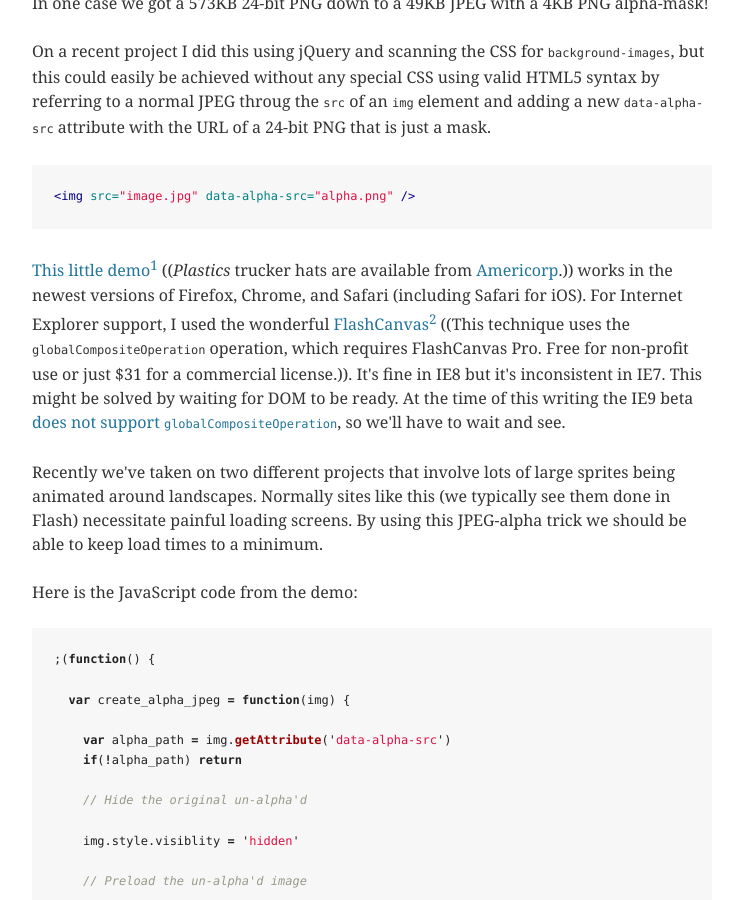
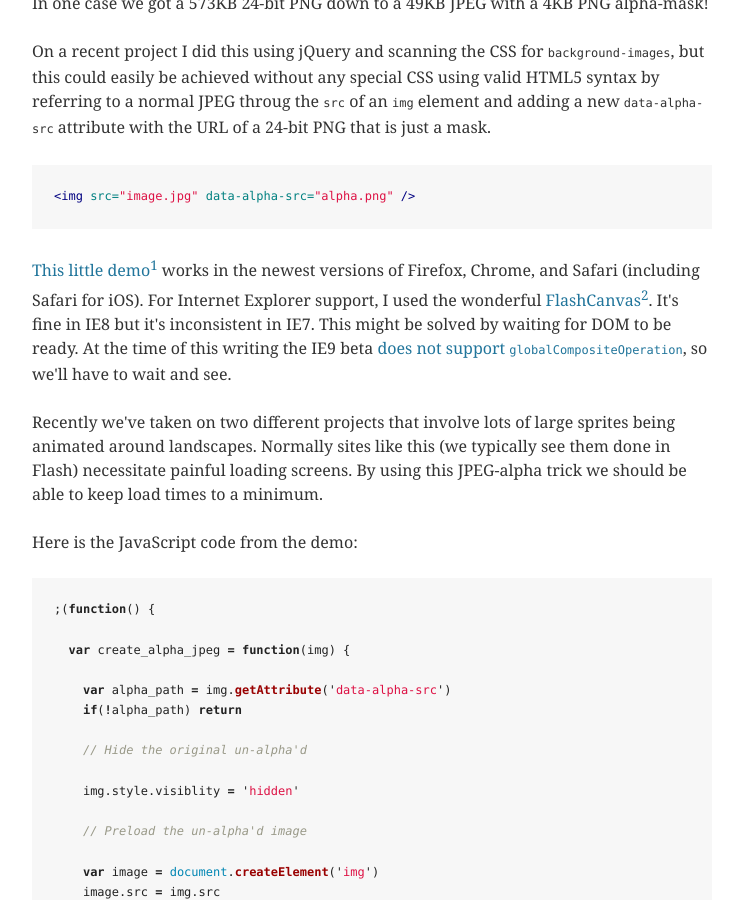
Before and after one commit to jackadam/jackadam.github.com, a Jekyll site: the page built from _posts/2010-10-04-alpha-jpegs.html, in a window 1280 px wide and 900 px high, scrolled down 378 px. Shown: the whole window, without its empty margins (268-1006 px from the left). Built offline with Jekyll 4.4.1, drawn with Linux system fonts in a browser that asks for light colours; comment, search, counter and statistics services are not loaded.

Commit message:
Fixed footnoting mistake in a post.

```diff
--- a/_posts/2010-10-04-alpha-jpegs.html
+++ b/_posts/2010-10-04-alpha-jpegs.html
@@ -10,7 +10,7 @@ published: true
 <p>I combined them using an HTML5 <code>canvas</code> element and then inserted into the DOM. The results look the same as using a normal 24-bit PNG but are one-half to one-sixth the size. In one case we got a 573KB 24-bit PNG down to a 49KB JPEG with a 4KB PNG alpha-mask!</p>
 <p>On a recent project I did this using jQuery and scanning the CSS for <code>background-images</code>, but this could easily be achieved without any special CSS using valid HTML5 syntax by referring to a normal JPEG throug the <code>src</code> of an <code>img</code> element and adding a new <code>data-alpha-src</code> attribute with the URL of a 24-bit PNG that is just a mask.</p>
 {% highlight html %}<img src="image.jpg" data-alpha-src="alpha.png" />{% endhighlight %}
-<p><a href="http://demos.jackadam.net/alpha_jpeg/">This little demo</a><sup><a href="#footnote_0_7" id="identifier_0_7" class="footnote-link footnote-identifier-link" title="Plastics trucker hats are available from Americorp.">1</a></sup> ((<em>Plastics</em> trucker hats are available from <a href="http://www.cafepress.com/americorp">Americorp</a>.)) works in the newest versions of Firefox, Chrome, and Safari (including Safari for iOS). For Internet Explorer support, I used the wonderful <a href="http://flashcanvas.net">FlashCanvas</a><sup><a href="#footnote_1_7" id="identifier_1_7" class="footnote-link footnote-identifier-link" title="This technique uses the globalCompositeOperation operation, which requires FlashCanvas Pro. Free for non-profit use or just $31 for a commercial license.">2</a></sup> ((This technique uses the <code>globalCompositeOperation</code> operation, which requires FlashCanvas Pro. Free for non-profit use or just $31 for a commercial license.)). It's fine in IE8 but it's inconsistent in IE7. This might be solved by waiting for DOM to be ready. At the time of this writing the IE9 beta <a href="http://ie.microsoft.com/testdrive/info/ReleaseNotes/Default.html#WhatsNew">does not support <code>globalCompositeOperation</code></a>, so we'll have to wait and see.</p>
+<p><a href="http://demos.jackadam.net/alpha_jpeg/">This little demo</a><sup><a href="#footnote_0_7" id="identifier_0_7" class="footnote-link footnote-identifier-link" title="Plastics trucker hats are available from Americorp.">1</a></sup> works in the newest versions of Firefox, Chrome, and Safari (including Safari for iOS). For Internet Explorer support, I used the wonderful <a href="http://flashcanvas.net">FlashCanvas</a><sup><a href="#footnote_1_7" id="identifier_1_7" class="footnote-link footnote-identifier-link" title="This technique uses the globalCompositeOperation operation, which requires FlashCanvas Pro. Free for non-profit use or just $31 for a commercial license.">2</a></sup>. It's fine in IE8 but it's inconsistent in IE7. This might be solved by waiting for DOM to be ready. At the time of this writing the IE9 beta <a href="http://ie.microsoft.com/testdrive/info/ReleaseNotes/Default.html#WhatsNew">does not support <code>globalCompositeOperation</code></a>, so we'll have to wait and see.</p>
 <p>Recently we've taken on two different projects that involve lots of large sprites being animated around landscapes. Normally sites like this (we typically see them done in Flash) necessitate painful loading screens. By using this JPEG-alpha trick we should be able to keep load times to a minimum.</p>
 <p>Here is the JavaScript code from the demo:</p>
 {% highlight javascript %}
```
